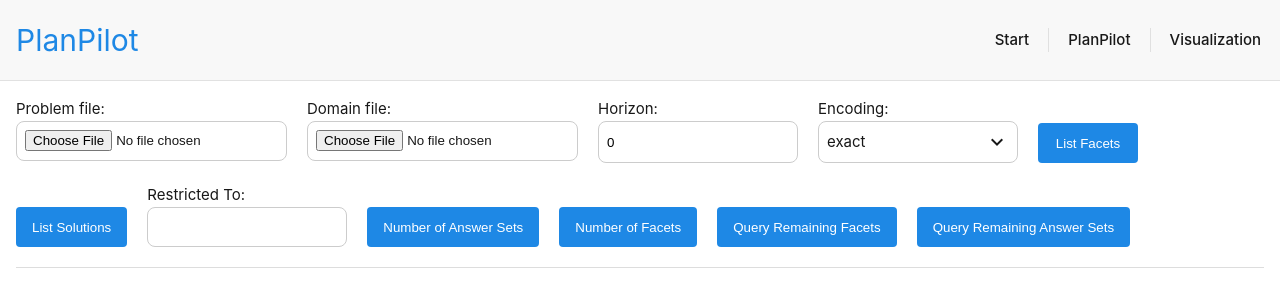
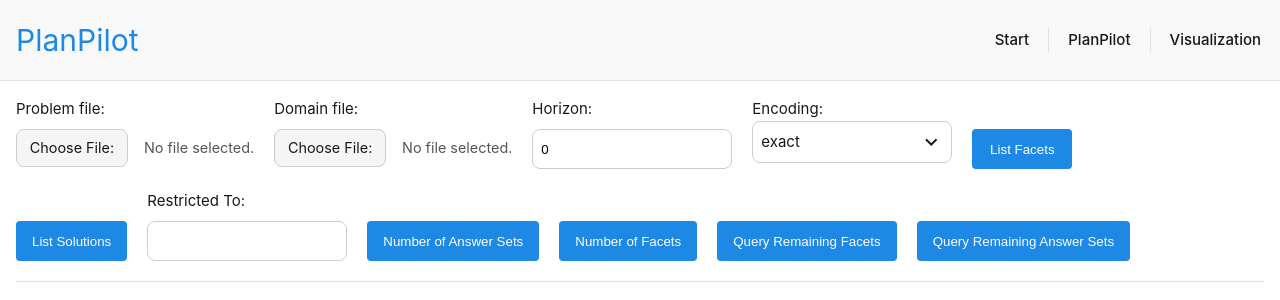
Before and after one commit to mischidream/PlanPilotpp, a Vue app in the folder frontend/: page /planpilot in a window 1280 px wide. Shown: the top 300 px of the page. Built offline with nearby package versions, Linux system fonts and the light colour scheme.

Commit message:
Fix the File Input field

```diff
--- a/frontend/src/components/InputField.vue
+++ b/frontend/src/components/InputField.vue
@@ -12,18 +12,22 @@
       class="input"
     />
 
-    <div v-else-if="type == 'file'">
-      <div v-if="filePath" class="file-info">
-        <p><strong>Selected file:</strong> {{ filePath }}</p>
-      </div>
+    <div v-else-if="type == 'file'" class="file-input-container">
       <input
+        ref="fileInput"
         :id="inputId"
         type="file"
         @change="handleFileChange"
         :accept="accept"
         :disabled="disabled"
-        class="input"
+        class="hidden-input"
       />
+      <label :for="inputId" class="file-button">
+        Choose File:
+      </label>
+      <div class="file-name">
+        {{ fileName }}
+      </div>
     </div>
   </div>
 </template>
@@ -66,9 +70,10 @@
 
   const inputValue = ref(props.modelValue)
 
-  watch(() => props.modelValue, (newVal) => {
-    inputValue.value = newVal
-  })
+  const fileInput = ref<HTMLInputElement | null>(null)
+  const selectedFileName = ref('')
+
+  watch(() => props.modelValue, val => (inputValue.value = val))
 
   watch(inputValue, (val) => {
     if (props.type === 'number') {
@@ -79,24 +84,23 @@
     }
   })
 
+  const fileName = computed(() => {
+    const val = props.modelValue
+    return val && typeof val === 'object' && 'name' in val ? val.name : 'No file selected.'
+  })
+
   function handleFileChange(e: Event) {
     const target = e.target as HTMLInputElement
     const file = target.files ? target.files[0] : null
     emit('update:modelValue', file)
   }
-
-  const filePath = computed(() => {
-    if (props.type === 'file' && typeof props.modelValue === 'string') {
-      return props.modelValue
-    }
-    return ''
-  })
 </script>
 
 <style scoped>
 .input-wrapper {
   display: flex;
   flex-direction: column;
+  gap: 0.5rem;
 }
 .input {
   padding: 0.5rem;
@@ -106,4 +110,43 @@
   min-width: 200px;
   min-height: 40px;
 }
+
+.file-input-container {
+  display: flex;
+  align-items: center;
+  gap: 1rem;
+}
+
+.hidden-input {
+  display: none;
+}
+
+.file-button {
+  padding: 0.4rem 0.8rem;
+  border: 1px solid #ccc;
+  border-radius: 0.5rem;
+  background-color: #f5f5f5;
+  cursor: pointer;
+  font-size: 0.9rem;
+  user-select: none;
+  transition: background-color 0.2s, transform 0.1s ease;
+}
+
+.file-button:hover {
+  background-color: #e0e0e0;
+}
+
+.file-button:active {
+  background-color: #d6d6d6;
+  transform: scale(0.98);
+}
+
+.file-name {
+  font-size: 0.9rem;
+  color: #555;
+  max-width: 200px;
+  overflow: hidden;
+  text-overflow: ellipsis;
+  white-space: nowrap;
+}
 </style>
```
